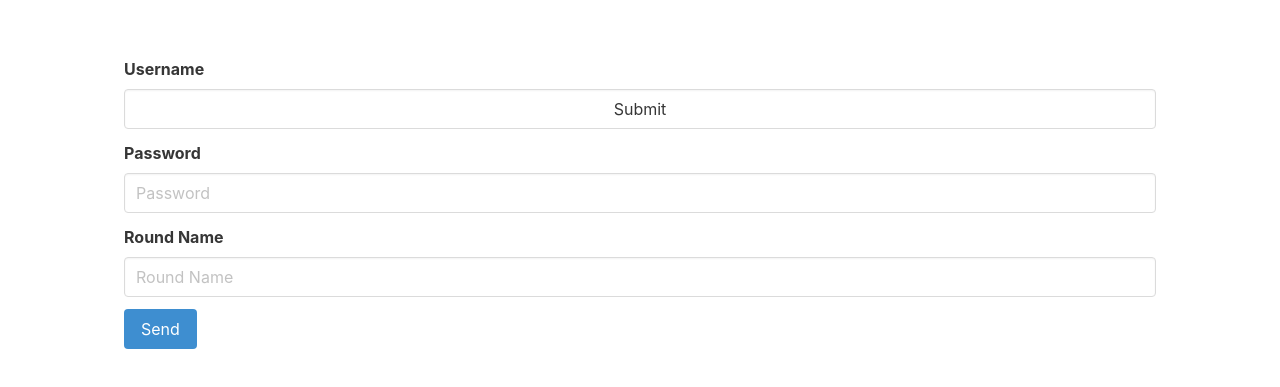
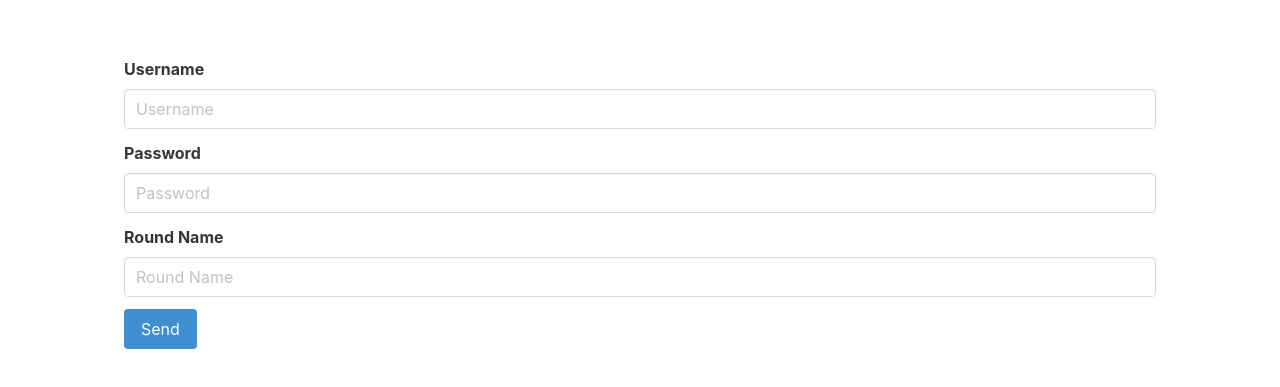
Before and after one commit to urirot/planetWarsRunner, a website: page admintools/views/index.html in a window 1280 px wide. Shown: the part 99-486 px from the top of the page. Drawn offline with nearby package versions, Linux system fonts and the light colour scheme.

Commit message:
Update index.html

```diff
--- a/admintools/views/index.html
+++ b/admintools/views/index.html
@@ -18,7 +18,7 @@
                 <form id="f" method="post" action="/" style="padding:60px">
                     <div class="field">
                         <label class="label">Username</label>
-                        <input class="input" name="username" id="username" type="submit" placeholder="Username"/>
+                        <input class="input" name="username" id="username" type="text" placeholder="Username"/>
                     </div>
                     <div class="field">
                         <label class="label">Password</label>
```
